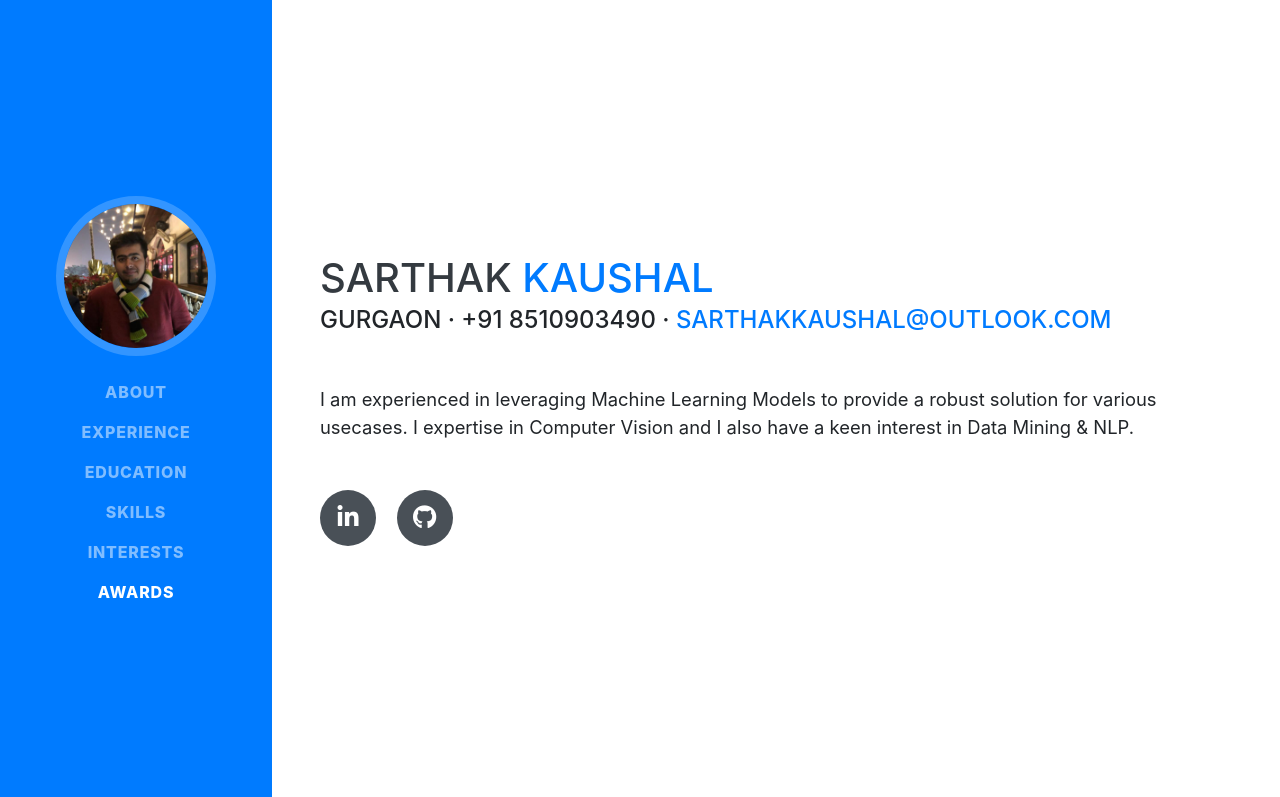
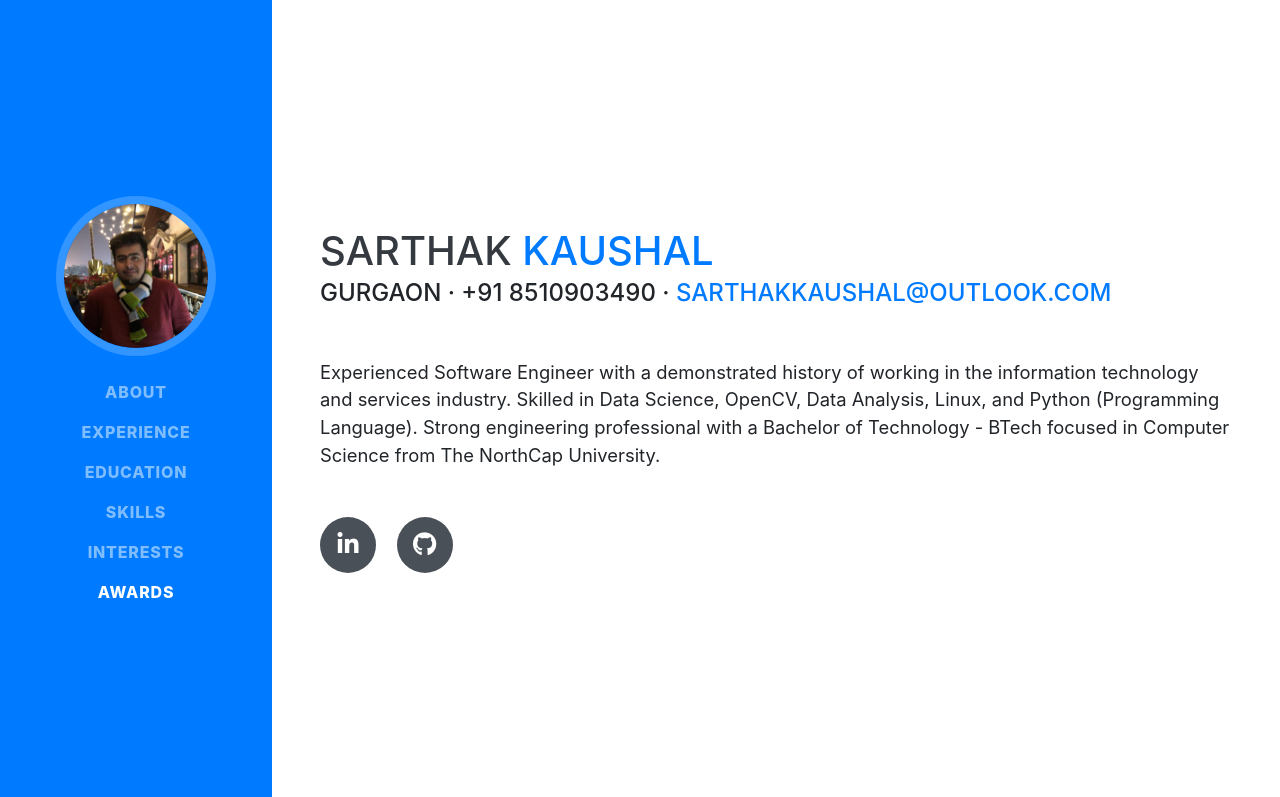
Before and after one commit to Sarthakaushal/Resume, a website with bundled scripts: page index.html in a window 1280 px wide. Shown: the top 797 px of the page. Built offline with nearby package versions, Linux system fonts and the light colour scheme; a web font is replaced by a local one.

Commit message:
Update index.html

```diff
--- a/index.html
+++ b/index.html
@@ -69,7 +69,7 @@
         <div class="subheading mb-5", align ='left'>          Gurgaon ·  +91 8510903490 ·
           <a href="mailto:name@email.com">sarthakkaushal@outlook.com</a>
         </div>
-        <p class="lead mb-5">I am experienced in leveraging Machine Learning Models to provide a robust solution for various usecases. I expertise in Computer Vision and I also have a keen interest in Data Mining & NLP.</p>
+        <p class="lead mb-5">Experienced Software Engineer with a demonstrated history of working in the information technology and services industry. Skilled in Data Science, OpenCV, Data Analysis, Linux, and Python (Programming Language). Strong engineering professional with a Bachelor of Technology - BTech focused in Computer Science from The NorthCap University. </p>
         <div class="social-icons">
           <a href="https://www.linkedin.com/in/sarthak-kaushal-839b5a121/">
             <i class="fab fa-linkedin-in"></i>
```
